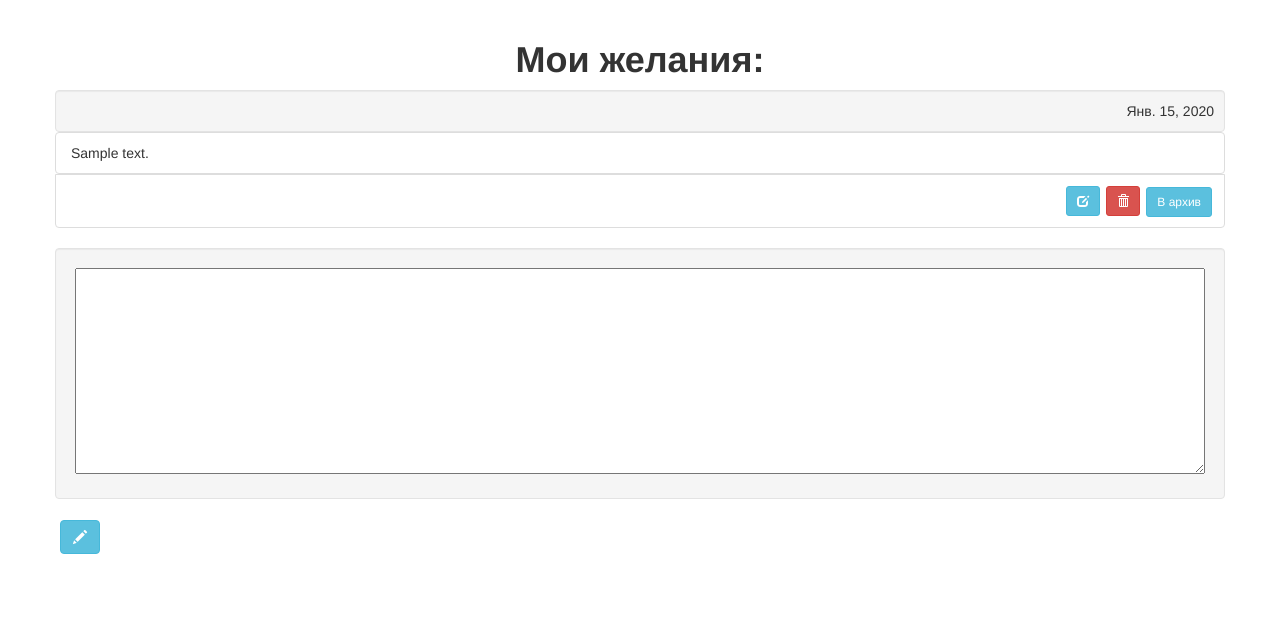
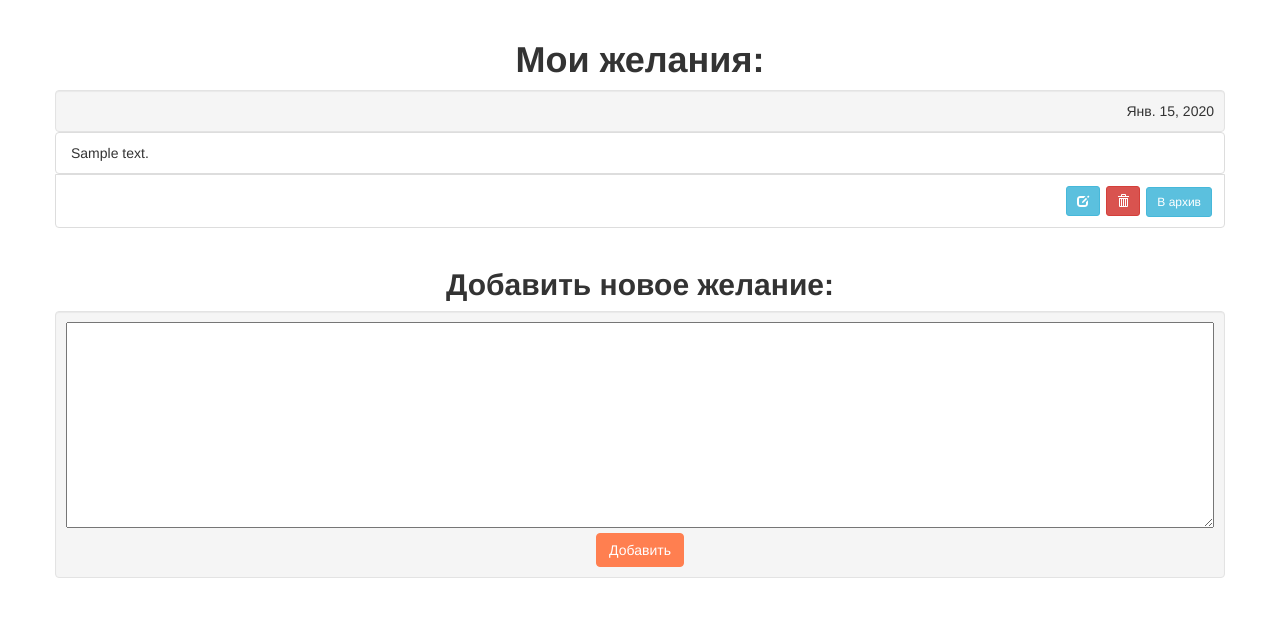
Before and after one commit to tarados/wishlist, a Django app: page /dreamers/1/ in a window 1280 px wide. Shown: the part 56-673 px from the top of the page. Run offline with Django 3.2, Linux system fonts and the light colour scheme; a user stored in the database is signed in; tables that the repository leaves empty hold one stand-in row (values such as "Sample post"); parts of the project's set-up code (start-up, migrations or seed data) failed here and were passed over; some libraries are stand-ins or nearby versions.

Commit message:
adddesire +

```diff
--- a/wishapp/static/bower_components/bootstrap/dist/css/mystyle.css
+++ b/wishapp/static/bower_components/bootstrap/dist/css/mystyle.css
@@ -15,7 +15,7 @@
   float: right;
   margin: 10px;
 }
-h1{
+h1,h2{
   text-align: center;
   font-weight: bolder;
 }
@@ -80,3 +80,6 @@ li.button{
   height: 54px;
   text-align: right;
 }
+li.add{
+  text-align: center;
+}
--- a/wishapp/templates/archive.html
+++ b/wishapp/templates/archive.html
@@ -3,7 +3,7 @@
 {% block dreamerslist %}
     <div class="container">
         <h1>Архив желаний {{ username }}:</h1>
-        {% for desire in desire2 %}
+        {% for desire in desire_list %}
             <div class="row">
                 <div class="col-md-12 well desirestate-{{ desire.desire_state }}" id="desireinfo-{{ desire.id }}" style="">
                     <div class="date">{{ desire.date }}<br></div>
--- a/wishapp/templates/dreamer.html
+++ b/wishapp/templates/dreamer.html
@@ -42,39 +42,7 @@
                         </div>
                     </li>
                 </ul>
-
-{#                <div class="col-md-12 well desirestate-{{ desire.desire_state }}" id="desireinfo-{{ desire.id }}" style="">#}
-{#                    <div class="date">{{ desire.date|naturalday }}<br></div>#}
-{#                    {{ desire.text|safe }}#}
-{#                </div>#}
-{#                <div class="col-md-12 well hidden desire-form" id="desireform-{{ desire.id }}">#}
-{#                    <form action="{% url 'editdesire' dreamer.id  desire.id %}" method="post">#}
-{#                        <textarea name="desire_text" cols="155" rows="7">{{ desire.text_for_edit }}</textarea>#}
-{#                        <button type="submit" class="btn btn-info glyphicon glyphicon-save" value=""></button>#}
-{#                    </form>#}
-{#                </div>#}
-
-{#                {% if is_owner %}#}
-{#                редактирование желания#}
-{#                    <div class="col-md-2">#}
-{#                        <button class="btn btn-info edit glyphicon glyphicon-edit" id="desirebutton-{{ desire.id }}"></button>#}
-{#                    </div>#}
-{#                удаление желания#}
-{#                    <div class="col-md-2">#}
-{#                        <form action="{% url 'deldesire' dreamer.id %}" method="post">{% csrf_token %}#}
-{#                            <input type="hidden" name="deldesire"  value={{ desire.id }}>#}
-{#                            <button type="submit"  class="btn btn-danger glyphicon glyphicon-trash" value=""></button>#}
-{#                        </form>#}
-{#                    </div>#}
-{#                архивирование желания#}
-{#                    <div class="col-md-2">#}
-{#                        <form action="{% url 'backupdesire' %}" method="post">#}
-{#                            <input type="hidden" name="backupdesire"  value={{ desire.id }}>#}
-{#                            <input type="hidden" name="dreamer_id"  value={{ dreamer.id }}>#}
-{#                            <button type="submit"  class="btn btn-info glyphicon glyphicon-save-file" value=""> В архив</button>#}
-{#                        </form>#}
-{#                    </div>#}
-{#                {% endif %}#}
+{#зона гостей#}
                 {% if desire.desire_state != 1 %}
                     {% if is_loggedin %}
     {#                авторизацияпри выборе желания для покупки#}
@@ -109,15 +77,16 @@
         {% endfor %}
         {% if is_owner %}
 {#    блок добавления желаний#}
+            <h2>Добавить новое желание:</h2>
             <div class="row">
-                <form action="{% url 'adddesire' dreamer.id %}" class="button" method="post" >{% csrf_token %}
-                    <div class="col-md-12 well">
-                        {{ form.desire_text}}
-                    </div>
-                    <div class="col-md-2">
-                        <button type="submit" class="btn btn-info glyphicon glyphicon-pencil" value=""></button>
-                    </div>
-                </form>
+                <ul class="list-group">
+                    <li class="list-group-item well add">
+                        <form action="{% url 'adddesire' dreamer.id %}" class="button" method="post" >{% csrf_token %}
+                            {{ form.desire_text}}
+                            <button type="submit" class="btn btn-primary add" value="">Добавить</button>
+                        </form>
+                    </li>
+                </ul>
             </div>
         {% endif %}
     </div>
--- a/wishapp/views.py
+++ b/wishapp/views.py
@@ -179,7 +179,7 @@ def archive(request, user_id):
             obj = {
                 'id': desire.id,
                 'text': link_on(desire.desire_text),
-                'text2': desire.desire_text,
+                'text_for_edit': desire.desire_text,
                 'date': desire.desire_date,
                 'desire_state': desire.desire_state,
                 'order_user_id': desire.desire_order_user_id,
@@ -188,7 +188,7 @@ def archive(request, user_id):
             result.append(obj)
         else:
             pass
-    desire2 = result
+    desire_list = result
     user = auth.get_user(request)
     username = user.username
     user_id = user.id
```
